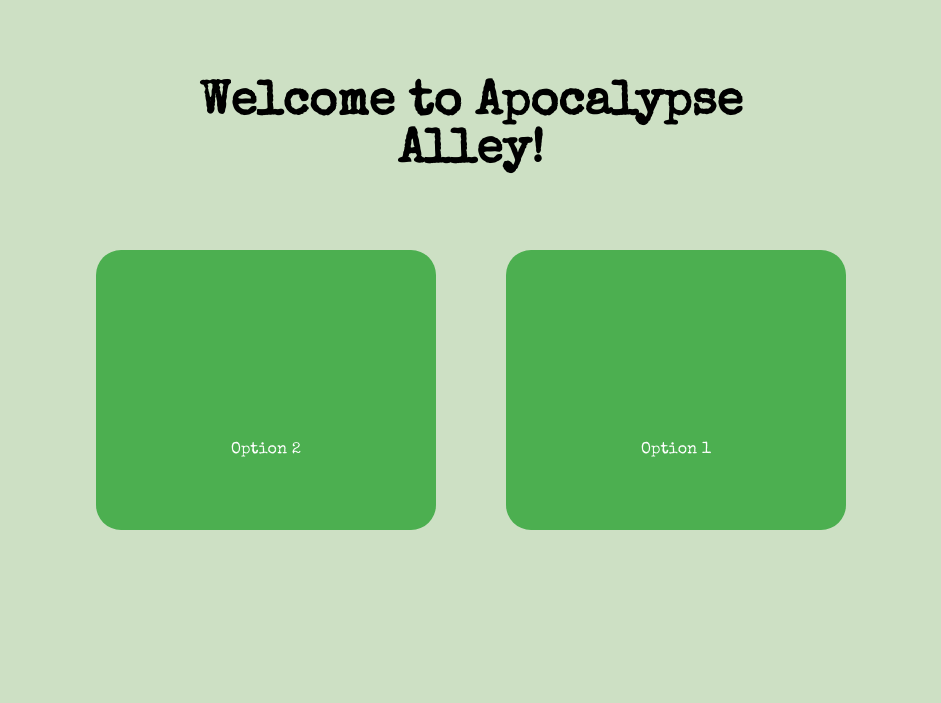
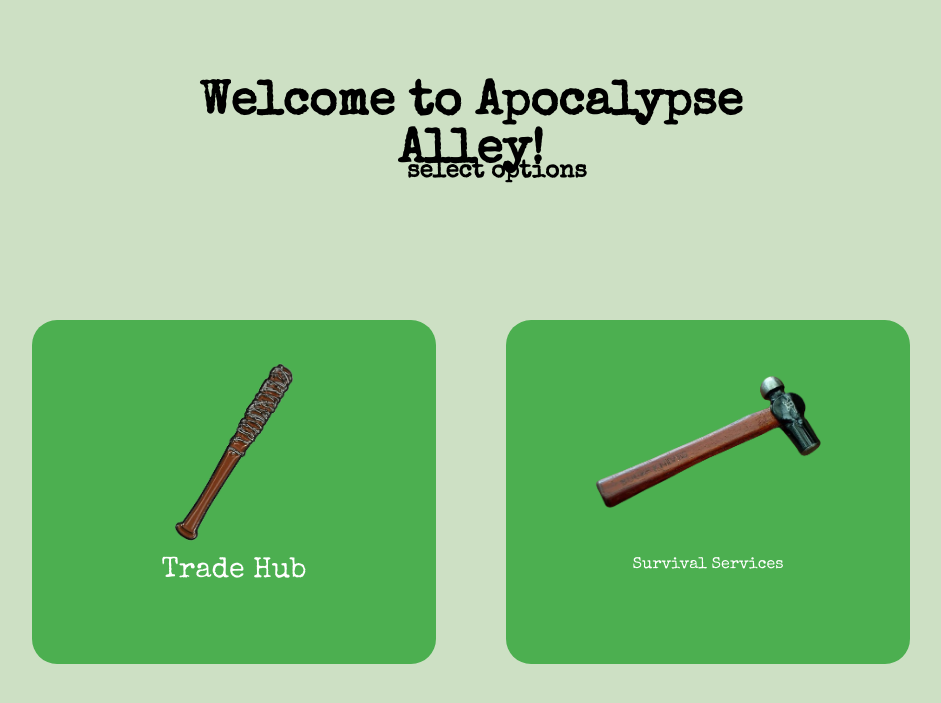
Before and after one commit to jordan110405/Website, a Flask app: template myapp/templates/landing.html in a window 1280 px wide. Shown: the top 703 px of the page, without its empty margins (169-1110 px from the left). Run offline with Flask 2, Linux system fonts and the light colour scheme; the template is opened without the code that fills it, so the values that code supplies are empty.

Commit message:
adding landing

```diff
--- a/myapp/static/css/landing.css
+++ b/myapp/static/css/landing.css
@@ -6,6 +6,8 @@
     overflow-x: visible;
     font-family: 'Special Elite', cursive;
 }
+
+
 h1 {
     text-align: center;
     position: absolute;
@@ -13,15 +15,22 @@ h1 {
     left: 50%;
     transform: translateX(-50%);
 }
+
+h3{
+    text-align: center;
+    position: absolute;
+    top: 20%;
+    left: 45%;
+}
 body{
-    background-color: #cde0c4;
+    background-color: #cde0c4
 }
 
 .container {
     display: flex;
     justify-content: center;
     gap: 70px; /* Adds space between the buttons */
-    margin-top: 250px; /* Adjusts the vertical alignment */
+    margin-top: 320px; /* Adjusts the vertical alignment */
 }
 
 .button {
@@ -32,9 +41,9 @@ body{
     color: white;
     font-size: 16px;
     text-align: center;
-    line-height: 400px; /* Centers the text vertically */
     cursor: pointer;
     transition: background-color 0.3s;
+    padding: 2em;
 }
 
 .button:hover {
--- a/myapp/templates/landing.html
+++ b/myapp/templates/landing.html
@@ -10,12 +10,15 @@
 <body>
     <div class="container">
         <div class="button">
-            <a href="#">Option 2</a>
+            <img src="../static/images/CartoonBat.png" id="bat" height="200">
+            <a href="#" style="font-size: 1.8em;">Trade Hub</a>
         </div>
         <div class="button">
-            <a href="#">Option 1</a>
+            <img src="../static/images/Hammer.png" id="hammer" height="200">
+            <a href="#">Survival Services</a>
         </div>
     </div>
     <h1 style="font-size: 3em;">Welcome to Apocalypse Alley!</h1>
+    <h3 style="font-size: 1.5em">select options</h3>
 </body>
 </html>
```
Also changed, not shown: myapp/static/images/CartoonBat.png (added), myapp/static/images/Hammer.png (added).
